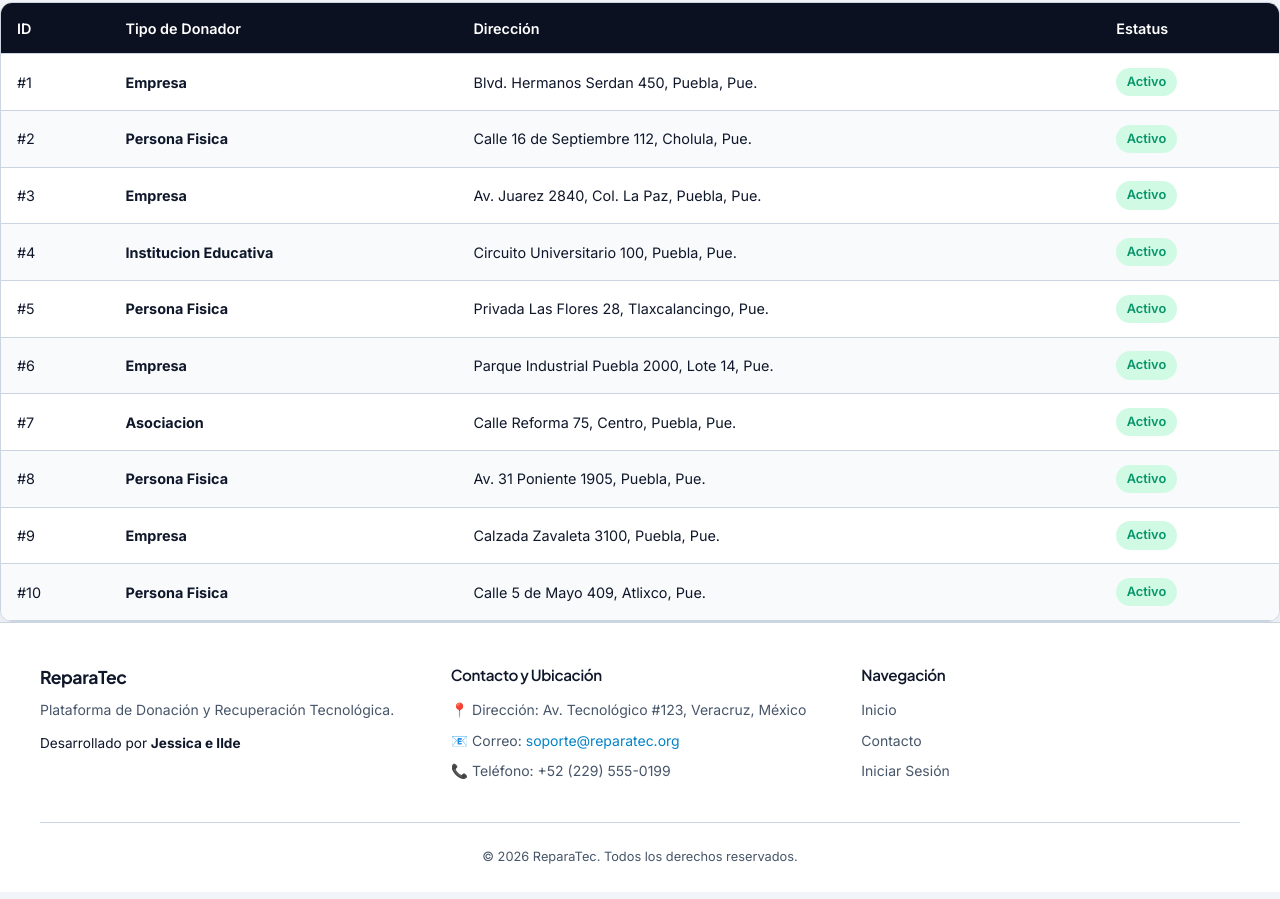
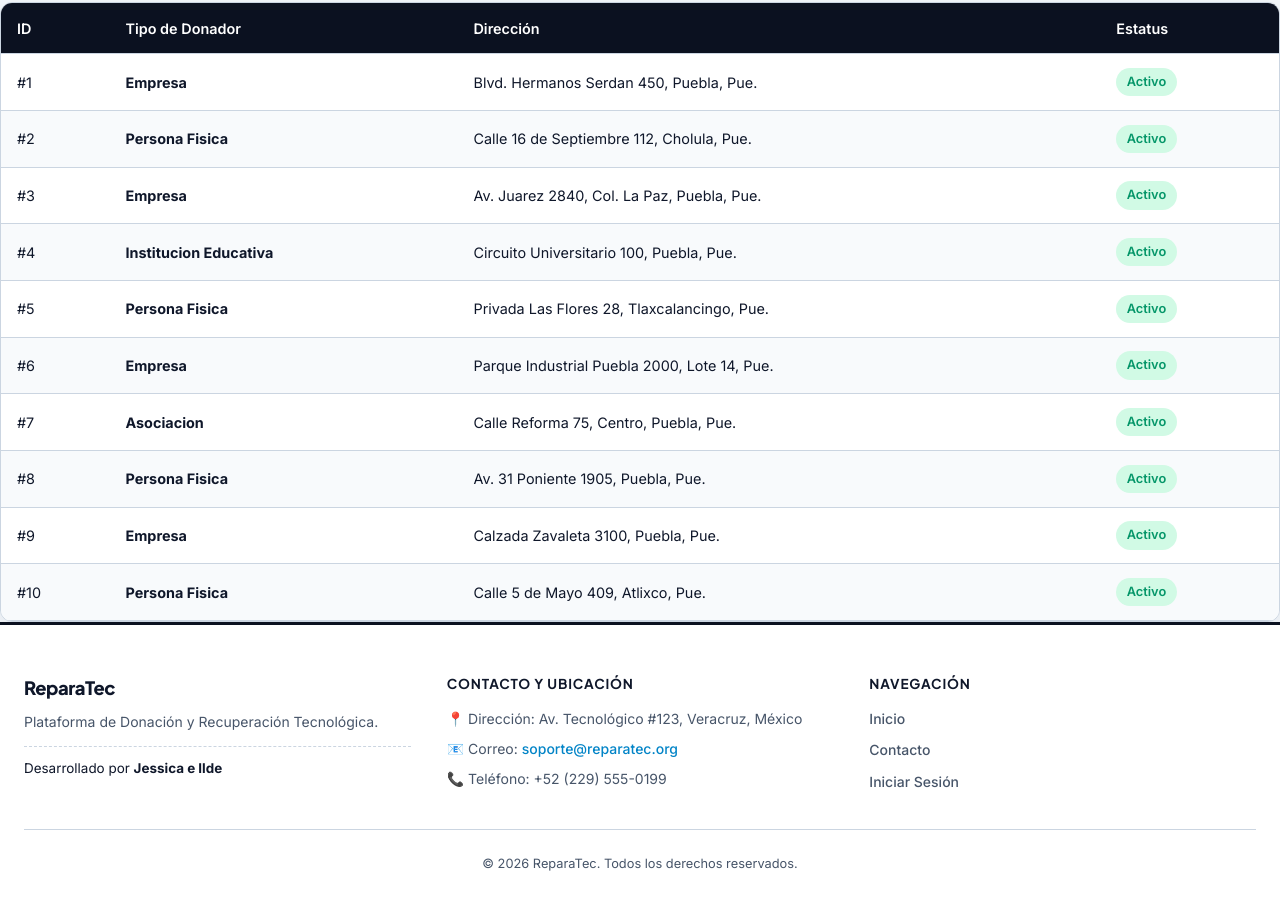
Before and after one commit to mila09-c/ReparaTec, a website built with Vite: page donaciones.html in a window 1280 px wide. Shown: the part 939-1838 px from the top of the page. Built offline with nearby package versions, Linux system fonts and the light colour scheme.

Commit message:
refactor: Se mejoro la estructura del footer

```diff
--- a/public/partials/footer.html
+++ b/public/partials/footer.html
@@ -8,9 +8,9 @@
 
     <div class="footer-col">
       <h4>Contacto y Ubicación</h4>
-      <p>📍 Dirección: Av. Tecnológico #123, Veracruz, México</p>
-      <p>📧 Correo: <a href="mailto:soporte@reparatec.org">soporte@reparatec.org</a></p>
-      <p>📞 Teléfono: +52 (229) 555-0199</p>
+      <p><span aria-hidden="true">📍</span> Dirección: Av. Tecnológico #123, Veracruz, México</p>
+      <p><span aria-hidden="true">📧</span> Correo: <a href="mailto:soporte@reparatec.org">soporte@reparatec.org</a></p>
+      <p><span aria-hidden="true">📞</span> Teléfono: +52 (229) 555-0199</p>
     </div>
 
     <div class="footer-col">
--- a/src/css/footer.css
+++ b/src/css/footer.css
@@ -2,64 +2,84 @@
 
 .site-footer {
   background-color: var(--color-blanco);
-  border-top: 1px solid var(--color-borde);
-  padding: 2.5rem 1.5rem 1.5rem;
+  border-top: 3px solid var(--color-acento-oscuro);
+  padding: 3rem 1.5rem 1.5rem;
   margin-top: auto;
   color: var(--color-texto-suave);
   font-size: 0.875rem;
 }
 
 .footer-container {
-  max-width: 1200px;
+  max-width: 1280px;
   margin: 0 auto;
   display: grid;
   grid-template-columns: repeat(auto-fit, minmax(260px, 1fr));
-  gap: 2rem;
+  gap: 2.25rem;
   padding-bottom: 2rem;
   border-bottom: 1px solid var(--color-borde);
 }
 
 .footer-col h3 {
   color: var(--color-texto);
-  font-size: 1.1rem;
-  font-weight: 700;
-  margin-bottom: 0.5rem;
+  font-size: 1.15rem;
+  font-weight: 800;
+  margin-bottom: 0.55rem;
 }
 
 .footer-col h4 {
   color: var(--color-texto);
-  font-size: 0.95rem;
-  font-weight: 600;
-  margin-bottom: 0.75rem;
+  font-size: 0.85rem;
+  font-weight: 700;
+  text-transform: uppercase;
+  letter-spacing: 0.06em;
+  margin-bottom: 0.85rem;
 }
 
 .footer-col p {
   margin-bottom: 0.5rem;
+  line-height: 1.55;
+}
+
+.footer-col a {
+  color: var(--color-primario-hover);
+  font-weight: 500;
+}
+
+.footer-col a:hover {
+  color: var(--color-primario);
+  text-decoration: underline;
 }
 
 .footer-authors {
-  margin-top: 0.75rem;
+  margin-top: 0.85rem;
+  padding-top: 0.65rem;
+  border-top: 1px dashed var(--color-borde);
   color: var(--color-texto);
-  font-size: 0.85rem;
+  font-size: 0.84rem;
 }
 
 .footer-links {
   list-style: none;
   display: flex;
   flex-direction: column;
-  gap: 0.5rem;
+  gap: 0.55rem;
 }
 
 .footer-links a {
+  display: inline-flex;
+  align-items: center;
   color: var(--color-texto-suave);
+  font-weight: 500;
 }
 
 .footer-links a:hover {
-  color: var(--color-primario);
+  color: var(--color-primario-hover);
+  transform: translateX(3px);
+  text-decoration: none;
 }
 
 .footer-bottom {
-  max-width: 1200px;
+  max-width: 1280px;
   margin: 1.5rem auto 0;
   text-align: center;
   font-size: 0.8rem;
```
